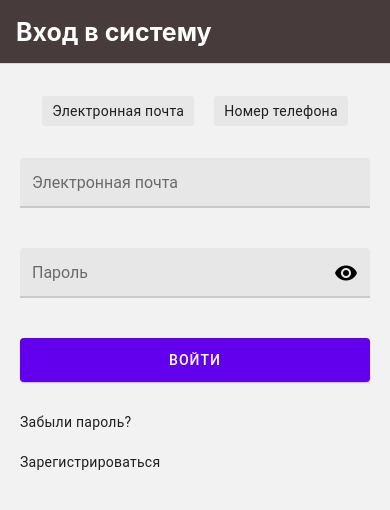
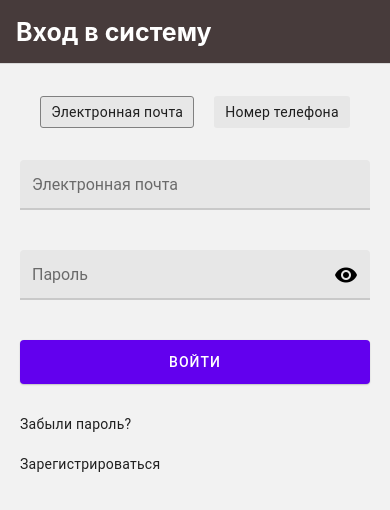
Before and after one commit to Bayastan01/exchanger, a React Native app: screen /WelcomeScreenHome in a window 390 px wide. Shown: the top 510 px of the page. Built offline with nearby package versions, Linux system fonts and the light colour scheme.

Commit message:
finish auth maket

```diff
--- a/src/components/AuthComponent.js
+++ b/src/components/AuthComponent.js
@@ -1,86 +1,30 @@
-import React from 'react';
-import {StyleSheet, View} from "react-native";
-import {Button, Paragraph, TextInput} from "react-native-paper";
-import {useNavigation} from '@react-navigation/native'
+import React, {useState} from 'react'
+import {StyleSheet} from "react-native";
+import AuthProps from './AuthProps'
 
-const AuthComponent = ({navigation}) => {
-    const {navigate} = useNavigation()
+const AuthComponent = () => {
+    const [type_Input, setType_Input] = useState('Электронная почта')
+    const type_input = async (type) => {
+        await setType_Input(type)
+    }
+    const SignUser = (user) => {
+    console.log(user)
+    }
     return (
-        <View style={styles.container}>
-           <View style={{flexDirection: 'row', marginVertical: 10, justifyContent: 'center'}}>
-               <Paragraph  style={styles.myBtnEmail}>
-                   Электронная почта
-               </Paragraph>
-               <Paragraph  style={styles.myBtnEmailRight}>
-                   Номер телефона
-               </Paragraph>
-           </View>
-            <TextInput
-                label="Электронная почта"
-                // value={full_name}
-                // onChangeText={t => setFullName(t)}
-                style={styles.myInput}
-            />
-            <TextInput
-                label="Пароль"
-                // value={phone_number}
-                // keyboardType={'phone-pad'}
-                // onChangeText={t => setPhoneNumber(t)}
-                style={styles.myInput}
-                secureTextEntry
-                right={<TextInput.Icon name="eye" />}
-            />
-            <Button style={styles.myButton} mode="contained" onPress={() => console.log('Pressed')}>
-                Войти
-            </Button>
-            <Paragraph style={styles.myParagraph}>Забыли пароль?</Paragraph>
-            <Paragraph style={styles.myParagraph} onPress={() => navigate('AuthRegistrationScreen')}>Зарегистрироваться</Paragraph>
-        </View>
+      <>
+          <AuthProps
+            title={type_Input}
+            pass={true}
+            btnTitle={'Войти'}
+            type_input={type_input}
+            beginnerScreen={true}
+            fun={SignUser}
+          />
+      </>
     );
 };
 
 const styles = StyleSheet.create({
-    myBtnEmail: {
-        marginHorizontal: 10,
-        borderColor: 'grey',
-        borderRadius: 3,
-        paddingHorizontal: 10,
-        paddingVertical: 5,
-        backgroundColor: '#e7e7e7'
-    },
-    myBtnEmailRight: {
-        marginHorizontal: 10,
-        borderColor: 'grey',
-        borderRadius: 3,
-        paddingHorizontal: 10,
-        paddingVertical: 5,
-        backgroundColor: '#e7e7e7'
-    },
-    container: {
-        flex: 1,
-        marginTop: 20
-    },
-    myInput: {
-        height: 50,
-        marginVertical: 20,
-        marginHorizontal: 20
-    },
-    myButton: {
-        marginHorizontal: 20,
-        marginVertical: 20,
-        paddingVertical: 5
-    },
-    myText: {
-        marginHorizontal: 20,
-        fontWeight: 'bold',
-        fontSize: 24,
-        color: 'black',
-        marginVertical: 20
-    },
-    myParagraph: {
-        marginHorizontal: 20,
-        marginVertical: 10,
-    }
 });
 
 export default AuthComponent;
--- a/src/components/AuthProps.js
+++ b/src/components/AuthProps.js
@@ -1,35 +1,60 @@
 import React, {useState} from 'react'
 import {StyleSheet, View} from 'react-native'
-import {Paragraph, TextInput} from 'react-native-paper'
+import {Button, Paragraph, TextInput} from 'react-native-paper'
+import {useNavigation} from '@react-navigation/native'
 
 function AuthProps(props) {
+  const [phone_email, setPhone_Email] = useState('')
+  const [full_password, setFull_Password] = useState('')
   const [password, setPassword] = useState(props.pass)
+  const [beginnerScreen, setBeginnerScreen] = useState(props.beginnerScreen)
+  const [status, setStatus] = useState(true)
+  const data = {user: phone_email, user_password: full_password}
+
+  const {navigate} = useNavigation()
+
   return (
       <View style={styles.container}>
         <View style={{flexDirection: 'row', marginVertical: 10, justifyContent: 'center'}}>
-          <Paragraph  style={styles.myBtnEmail}>
+          <Paragraph
+            style={[styles.myBtnEmail, {
+              borderColor: props.title === 'Электронная почта' ? 'grey' : 'transparent',
+            }]}
+            onPress={() => props.type_input('Электронная почта') && setPhone_Email('')}
+          >
             Электронная почта
           </Paragraph>
-          <Paragraph  style={styles.myBtnEmailRight}>
+          <Paragraph  style={[styles.myBtnEmailRight, {
+            borderColor: props.title === 'Номер телефона' ? 'grey' : 'transparent',
+          }]} onPress={() => props.type_input('Номер телефона') && setPhone_Email('+996')}>
             Номер телефона
           </Paragraph>
         </View>
         <TextInput
-          label={props.email || props.number}
-          // value={full_name}
-          // onChangeText={t => setFullName(t)}
+          label={props.title}
+          value={phone_email}
+          onChangeText={t => setPhone_Email(t)}
           style={styles.myInput}
         />
         {password ?
           <TextInput
             label="Пароль"
-            // value={phone_number}
-            // keyboardType={'phone-pad'}
-            // onChangeText={t => setPhoneNumber(t)}
+            value={full_password}
+            onChangeText={t => setFull_Password(t)}
             style={styles.myInput}
-            secureTextEntry
-            right={<TextInput.Icon name="eye" />}
+            secureTextEntry={status}
+            right={<TextInput.Icon name="eye" onPress={() => setStatus(s => !s)}/>}
           />
+          : null
+        }
+        <Button style={styles.myButton} mode="contained" onPress={() => props.fun(data)}>
+          {props.btnTitle}
+        </Button>
+        {beginnerScreen ?
+          <>
+            <Paragraph style={styles.myParagraph}>Забыли пароль?</Paragraph>
+            <Paragraph style={styles.myParagraph} onPress={() => navigate('AuthRegistrationScreen')}>Зарегистрироваться</Paragraph>
+          </>
           : null
         }
       </View>
@@ -39,28 +64,42 @@ function AuthProps(props) {
 const styles = StyleSheet.create({
   myBtnEmail: {
     marginHorizontal: 10,
-    borderColor: 'grey',
     borderRadius: 3,
+    borderStyle: 'solid',
+    paddingHorizontal: 10,
+    paddingVertical: 5,
+    backgroundColor: '#e7e7e7',
+    borderWidth: 1,
+  },
+  myButton: {
+    marginHorizontal: 20,
+    marginVertical: 20,
+    paddingVertical: 5
+  },
+  myBtnEmailRight: {
+    marginHorizontal: 10,
+    borderRadius: 3,
+    borderWidth: 1,
+    borderStyle: 'solid',
     paddingHorizontal: 10,
     paddingVertical: 5,
     backgroundColor: '#e7e7e7'
   },
-  myBtnEmailRight: {
-    marginHorizontal: 10,
-    borderColor: 'grey',
-    borderRadius: 3,
-    paddingHorizontal: 10,
-    paddingVertical: 5,
-    backgroundColor: '#e7e7e7'
+  myInput: {
+    height: 50,
+    marginVertical: 20,
+    marginHorizontal: 20
   },
   container: {
     flex: 1,
     marginTop: 20
   },
-  myInput: {
-    height: 50,
-    marginVertical: 20,
-    marginHorizontal: 20
+  myText: {
+    marginHorizontal: 20,
+    fontWeight: 'bold',
+    fontSize: 24,
+    color: 'black',
+    marginVertical: 20
   },
   myParagraph: {
     marginHorizontal: 20,
--- a/src/components/AuthRegistration.js
+++ b/src/components/AuthRegistration.js
@@ -1,25 +1,28 @@
-import React from 'react'
+import React, {useState} from 'react'
 import AuthProps from './AuthProps'
-import {Button} from 'react-native-paper'
 import {StyleSheet} from 'react-native'
 
 function AuthRegistration() {
+  const [type_Input, setType_Input] = useState('Электронная почта')
+  const type_input = async (type) => {
+    await setType_Input(type)
+  }
+  const AddUser = (user) => {
+    console.log(user)
+  }
   return (
     <>
-      <AuthProps email={'Электронная почта'} pass={true}/>
-      <Button style={styles.myButton} mode="contained" onPress={() => console.log('Pressed')}>
-        Войти
-      </Button>
+      <AuthProps
+        title={type_Input}
+        pass={true}
+        btnTitle={'Создать аккаунт'}
+        type_input={type_input}
+        fun={AddUser}
+      />
     </>
   )
 }
 
-const styles = StyleSheet.create({
-  myButton: {
-    marginHorizontal: 20,
-    marginVertical: 30,
-    paddingVertical: 5
-  },
-});
+const styles = StyleSheet.create({});
 
 export default AuthRegistration
```
